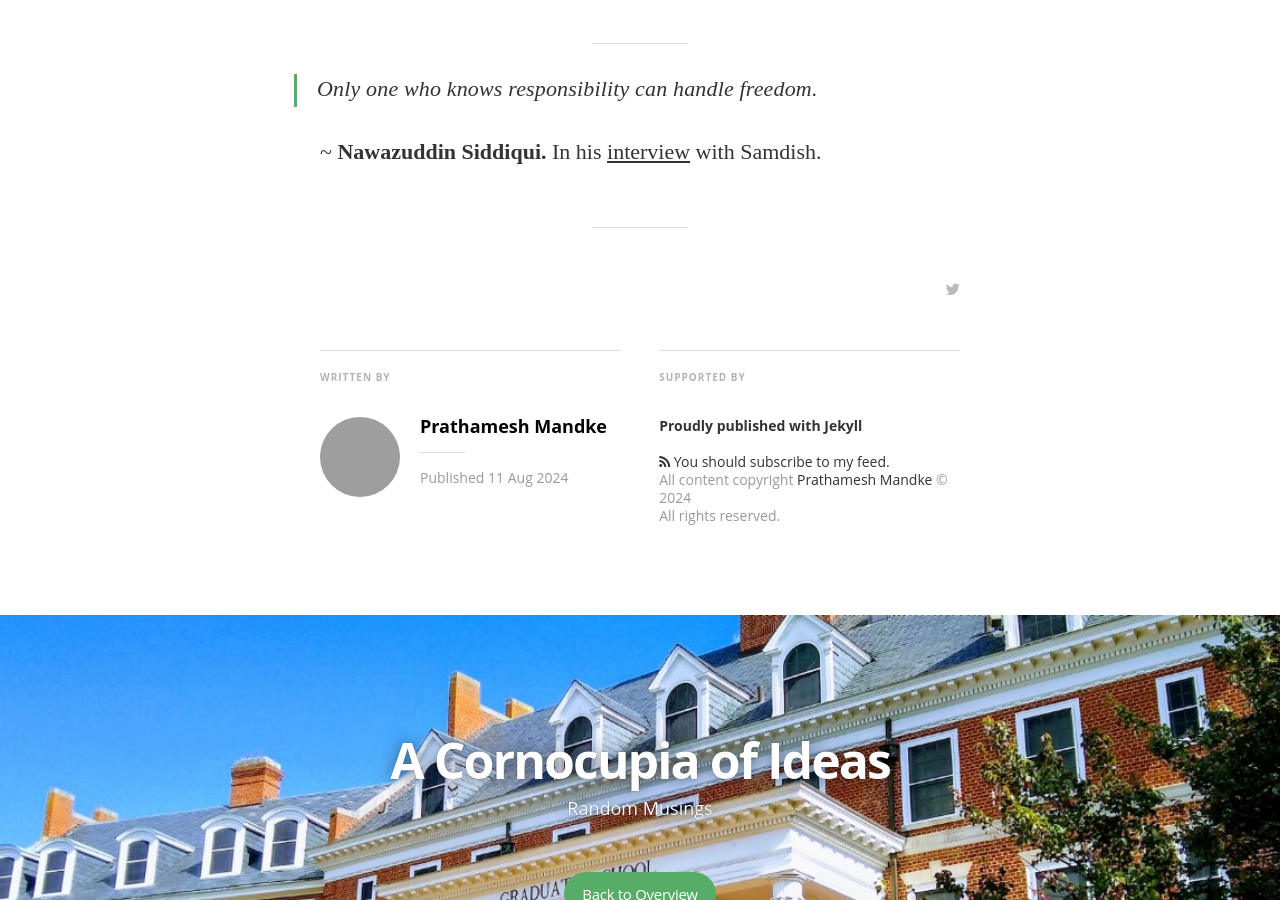
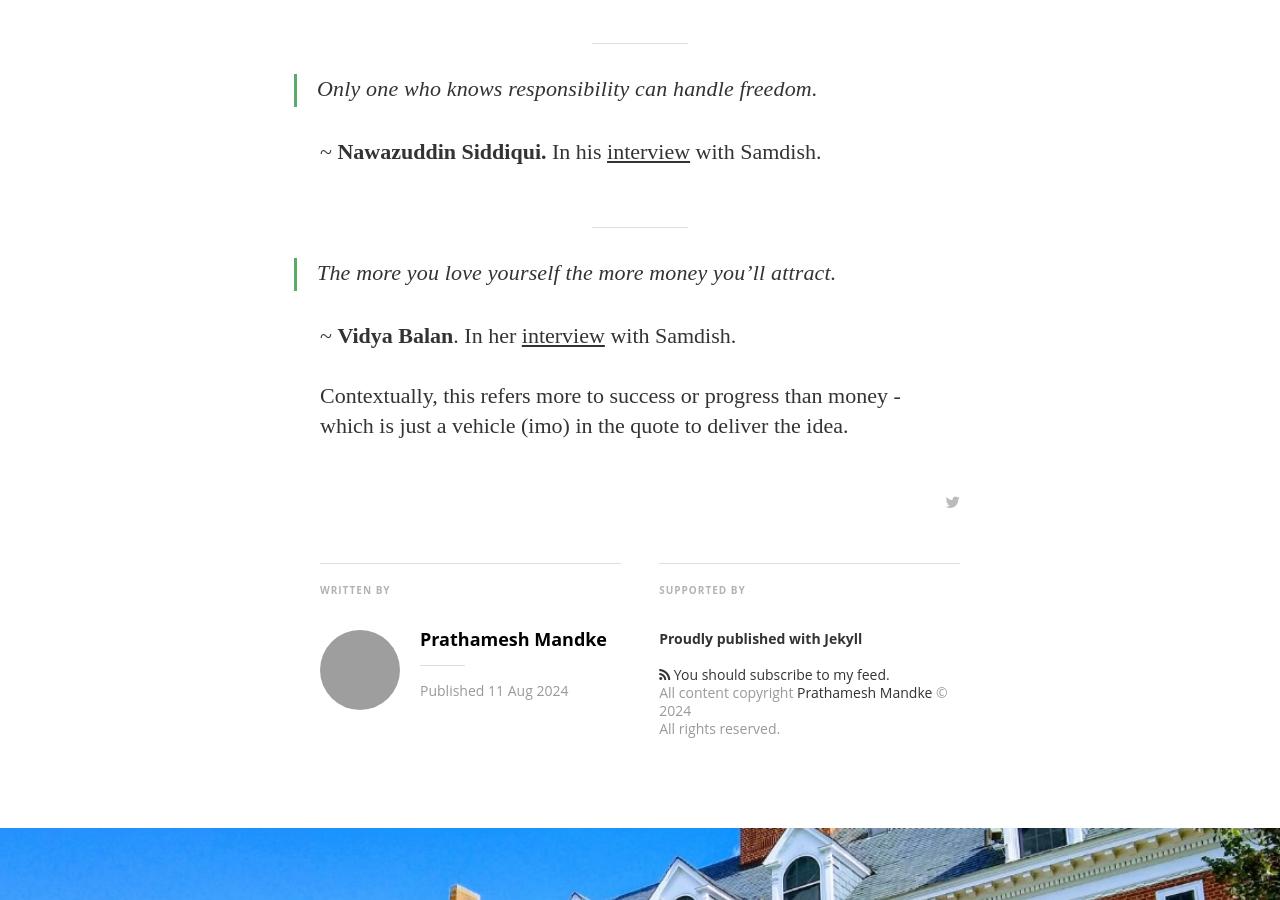
Before and after one commit to pkmandke/blog, a Jekyll site: the page built from _posts/2024-08-11-quotes.md, in a window 1280 px wide and 900 px high, scrolled down 4627 px. Built offline with Jekyll 4.4.1, drawn with Linux system fonts in a browser that asks for light colours; nearby versions of some CDN libraries; some web fonts are replaced; some of the changed text lies outside the part shown; grey boxes are pictures that could not be loaded.

Commit message:
vb quote
Signed-off-by: Prathamesh Mandke <pkmandke@vt.edu>

```diff
--- a/_posts/2024-08-11-quotes.md
+++ b/_posts/2024-08-11-quotes.md
@@ -113,3 +113,9 @@ Beautiful practical musings by [Rohan Kamath](https://www.linkedin.com/in/rohank
 ~ **Nawazuddin Siddiqui.** In his [interview](https://www.youtube.com/watch?v=P32OVHxnXmk) with Samdish.
 
 ---
+
+>The more you love yourself the more money you'll attract.
+
+~ **Vidya Balan**. In her [interview](https://www.youtube.com/watch?v=LgYUWcqPwJg) with Samdish.
+
+Contextually, this refers more to success or progress than money - which is just a vehicle (imo) in the quote to deliver the idea.
```
Also changed, not shown: other parts of _posts/2024-08-11-quotes.md (+1 -1 lines).
